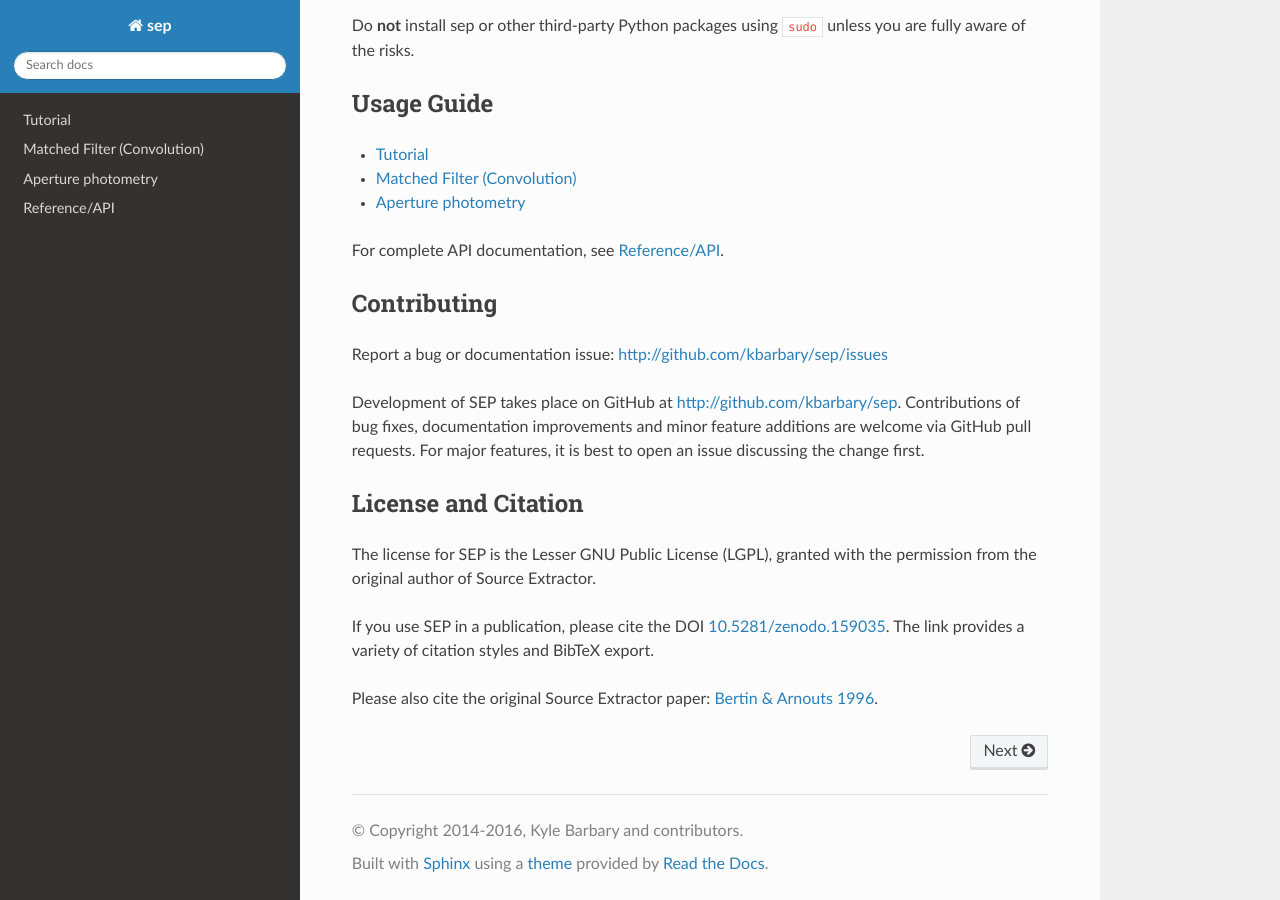
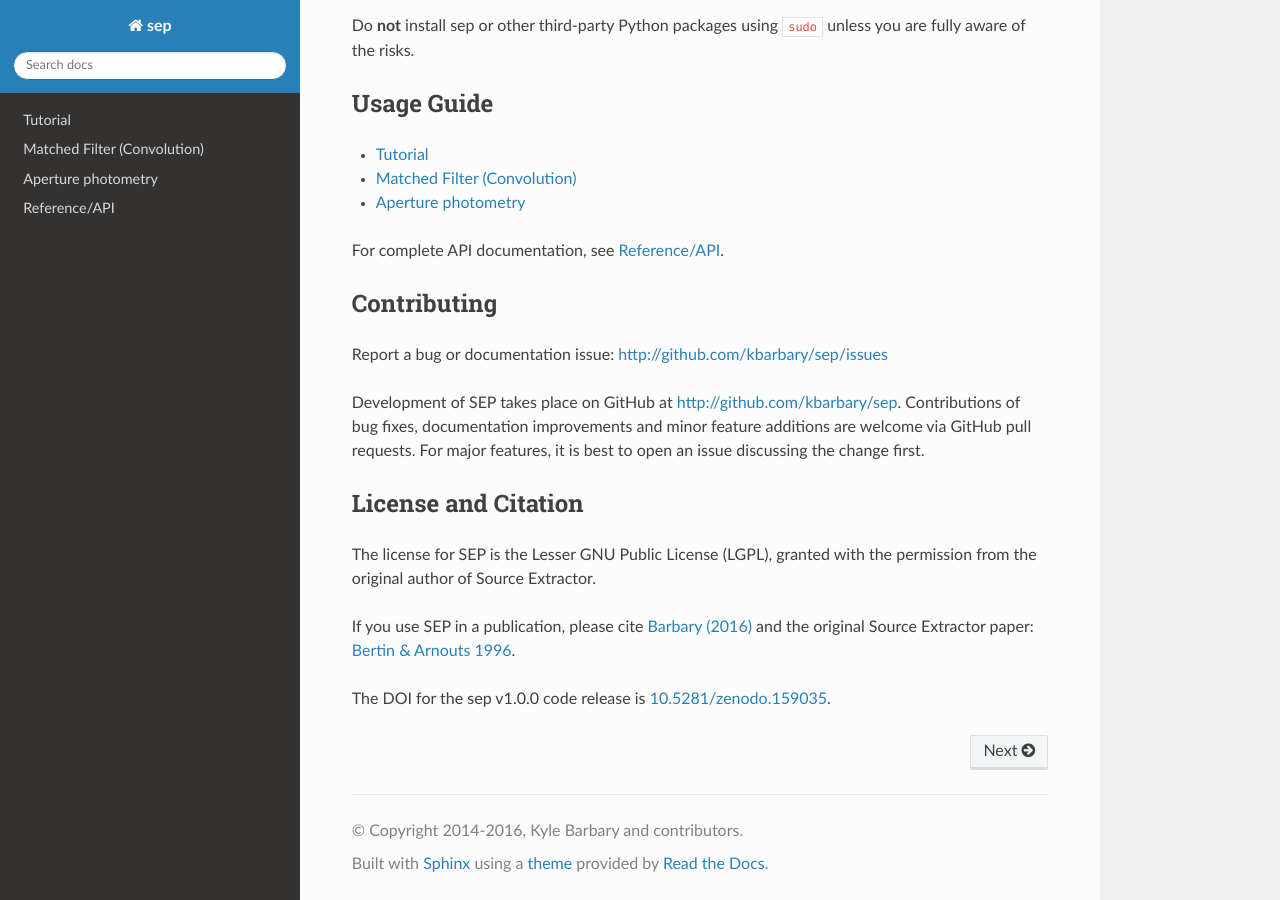
Before and after one commit to kbarbary/sep, a Sphinx documentation site: the page built from docs/index.rst, in a window 1280 px wide and 900 px high, scrolled down 1351 px. Built offline with Sphinx 7.4.7 and the Read the Docs theme 2.0.0, drawn with Linux system fonts in a browser that asks for light colours; the version number could not be read and is left out.

Commit message:
add JOSS link

```diff
--- a/docs/index.rst
+++ b/docs/index.rst
@@ -104,9 +104,10 @@ License and Citation
 The license for SEP is the Lesser GNU Public License (LGPL), granted
 with the permission from the original author of Source Extractor.
 
-If you use SEP in a publication, please cite the DOI
-`10.5281/zenodo.159035 <http://dx.doi.org/10.5281/zenodo.159035>`_. The
-link provides a variety of citation styles and BibTeX export.
+If you use SEP in a publication, please cite `Barbary (2016)
+<http://dx.doi.org/10.21105/joss.00058>`_ and the original Source
+Extractor paper: `Bertin & Arnouts 1996
+<http://adsabs.harvard.edu/abs/1996A%26AS..117..393B>`_.
 
-Please also cite the original Source Extractor paper: `Bertin &
-Arnouts 1996 <http://adsabs.harvard.edu/abs/1996A%26AS..117..393B>`_.
+The DOI for the sep v1.0.0 code release is `10.5281/zenodo.159035
+<http://dx.doi.org/10.5281/zenodo.159035>`_.
```
Also changed, not shown: README.md (+9 -6 lines).
